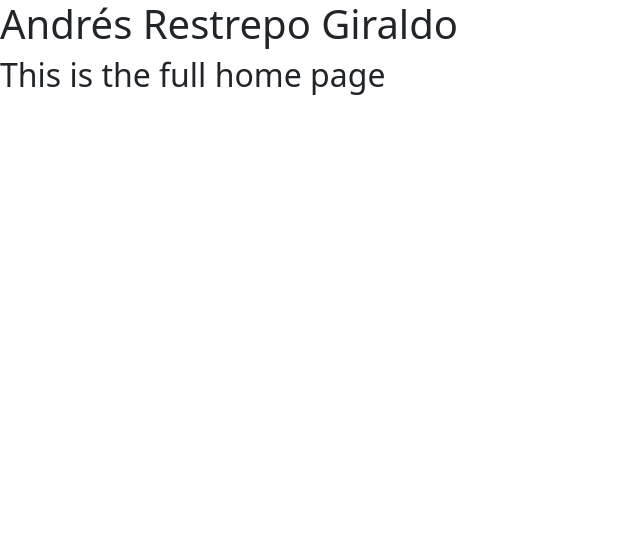
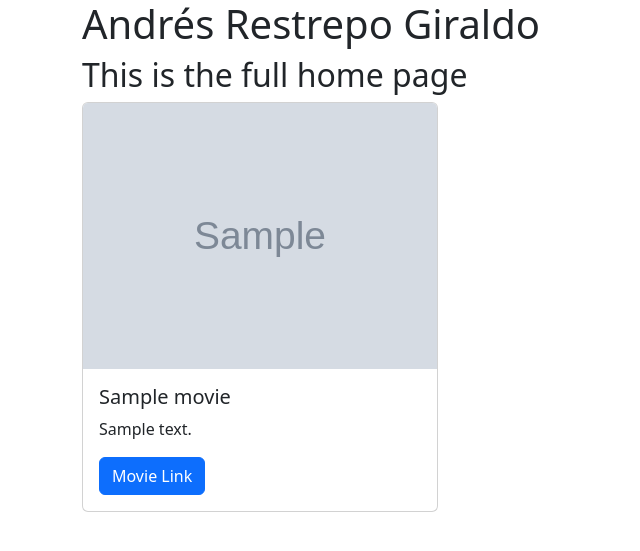
Before and after one commit to AndyRestrePO/Workshop1-P1-Andres-, a Django app: page / in a window 1280 px wide. Shown: the top 551 px of the page, without its empty margins (0-640 px from the left). Run offline with Django 5.2, Linux system fonts and the light colour scheme; tables that the repository leaves empty hold one stand-in row (values such as "Sample post"); grey boxes marked "Sample" are stand-in pictures.

Commit message:
inclusion de Cards

```diff
--- a/movie/templates/home.html
+++ b/movie/templates/home.html
@@ -7,7 +7,27 @@
     <link href="https://cdn.jsdelivr.net/npm/bootstrap@5.3.3/dist/css/bootstrap.min.css" rel="stylesheet">
 </head>
 <body>
-    <h1>Andrés Restrepo Giraldo</h1>
-    <h2>This is the full home page</h2>
+    <div class="container">
+        <h1>Andrés Restrepo Giraldo</h1>
+        <h2>This is the full home page</h2>
+
+        <!-- Un card por cada película con sus correspondientes atributos -->
+        <div class="row row-cols-1 row-cols-md-3 g-4">
+            {% for movie in movies %}
+            <div class="col">
+                <div class="card">
+                    <img src="{{ movie.image.url }}" class="card-img-top" alt="...">
+                    <div class="card-body">
+                        <h5 class="card-title">{{ movie.title }}</h5>
+                        <p class="card-text">{{ movie.description }}</p>
+                        {% if movie.url %}
+                            <a href="{{ movie.url }}" class="btn btn-primary">Movie Link</a>
+                        {% endif %}
+                    </div>
+                </div>
+            </div>
+            {% endfor %}
+        </div>
+    </div>
 </body>
 </html>
```
